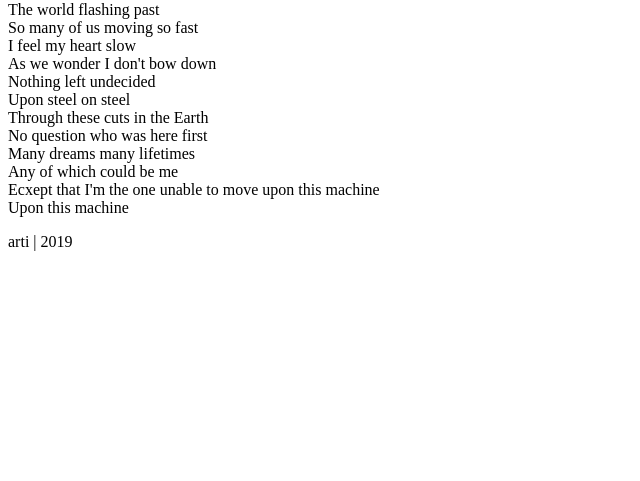
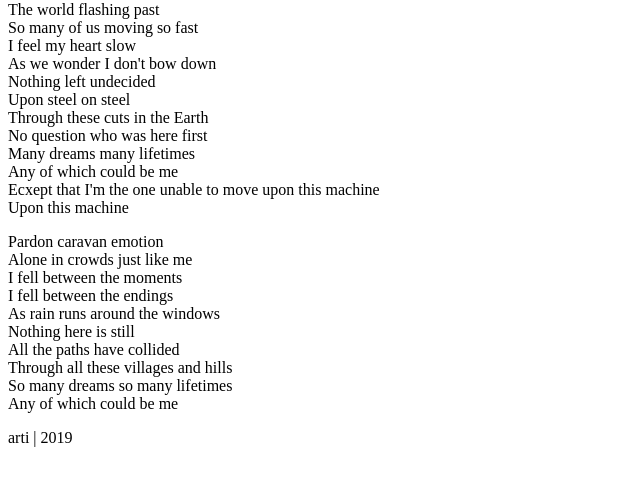
Before and after one commit to arti-zachara/7.4-learning-git, a plain HTML site: page index.html in a window 1280 px wide. Shown: the part 79-560 px from the top of the page, without its empty margins (0-640 px from the left). Drawn offline with nearby package versions, Linux system fonts and the light colour scheme; files that its build step writes are made by us from their sources.

Commit message:
Add second verse

```diff
--- a/index.html
+++ b/index.html
@@ -24,6 +24,18 @@
                 Ecxept that I'm the one unable to move upon this machine<br>
                 Upon this machine<br>
             </p>
+            <p>
+                Pardon caravan emotion<br>
+                Alone in crowds just like me<br>
+                I fell between the moments<br>
+                I fell between the endings<br>
+                As rain runs around the windows<br>
+                Nothing here is still<br>
+                All the paths have collided<br>
+                Through all these villages and hills<br>
+                So many dreams so many lifetimes<br>
+                Any of which could be me<br>
+            </p>
         </section>
         <footer>
             <p>arti | 2019</p>
```
